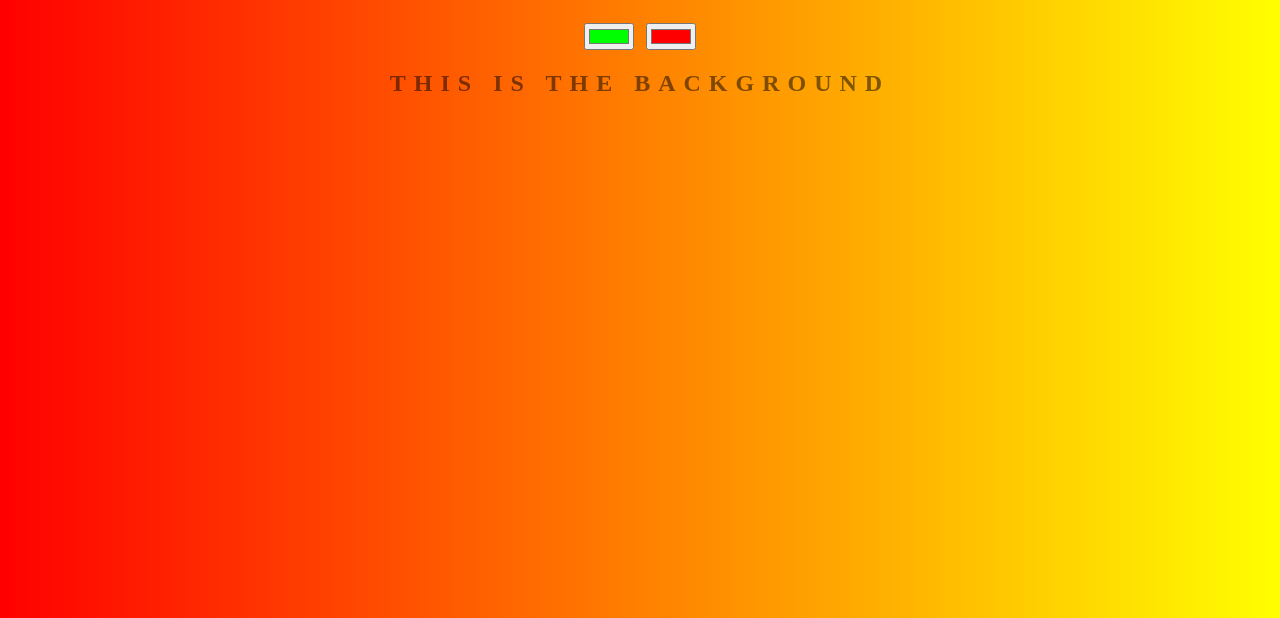
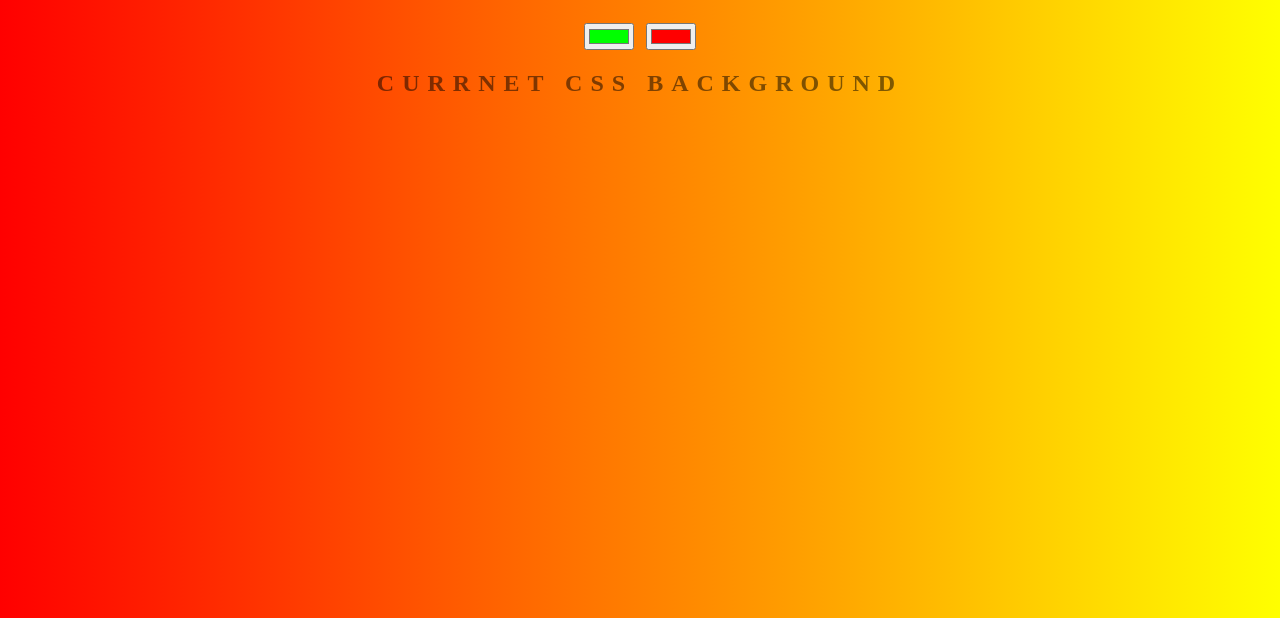
Before and after one commit to nickm324/background-generator, a plain HTML site: page index.html in a window 1280 px wide. Shown: the part 182-800 px from the top of the page. Drawn offline with Linux system fonts and the light colour scheme.

Commit message:
reverting changing text

```diff
--- a/index.html
+++ b/index.html
@@ -14,7 +14,7 @@
 
     <input class="color1" type="color" name="color1" id="" value="#00ff00">
     <input class="color2" type="color" name="color2" id="" value="#ff0000">
-    <h2>This is the background</h2>
+    <h2>Currnet Css background</h2>
     <h3></h3>
     <script src="script.js"></script>
 </body>
```
